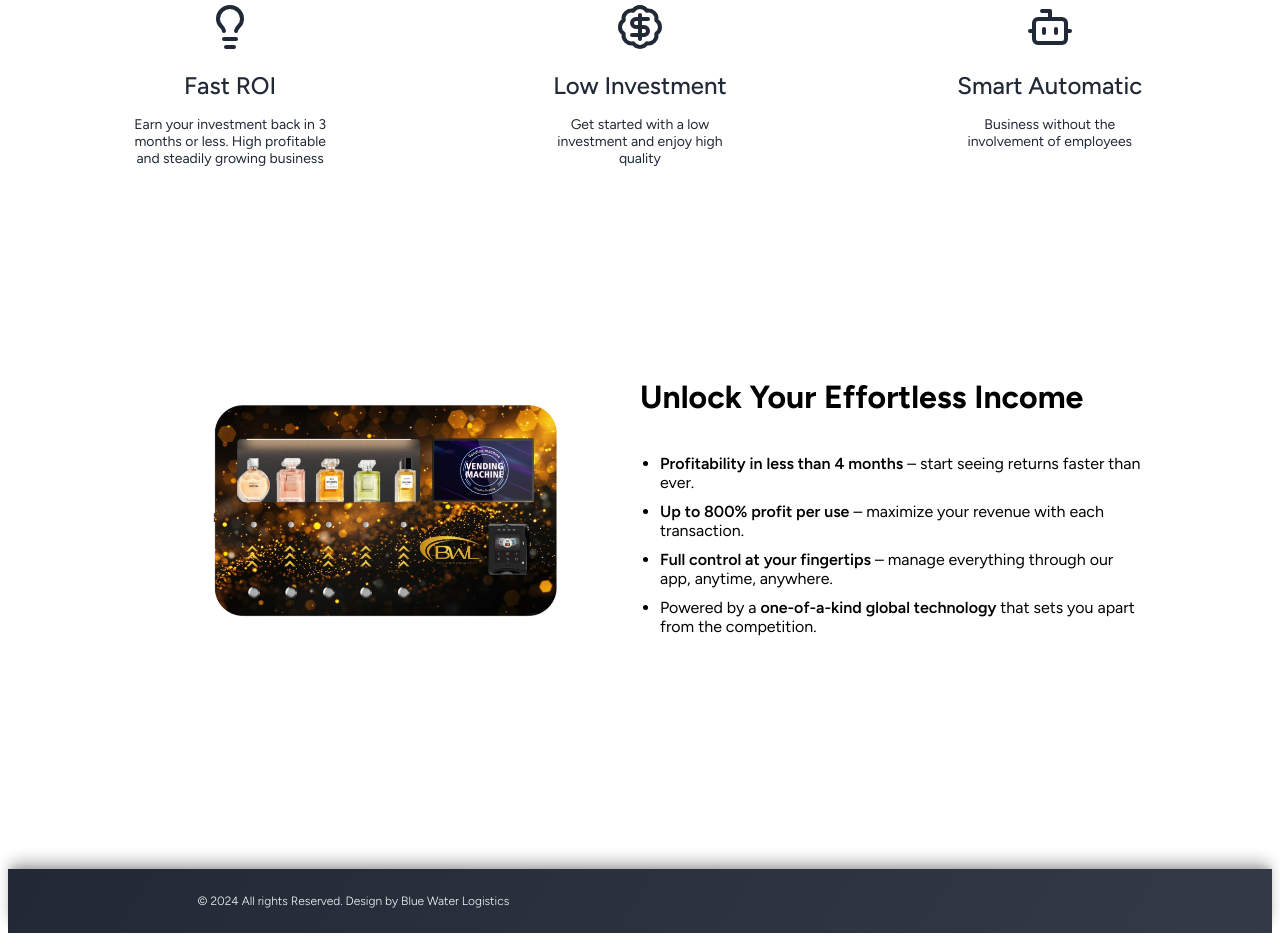
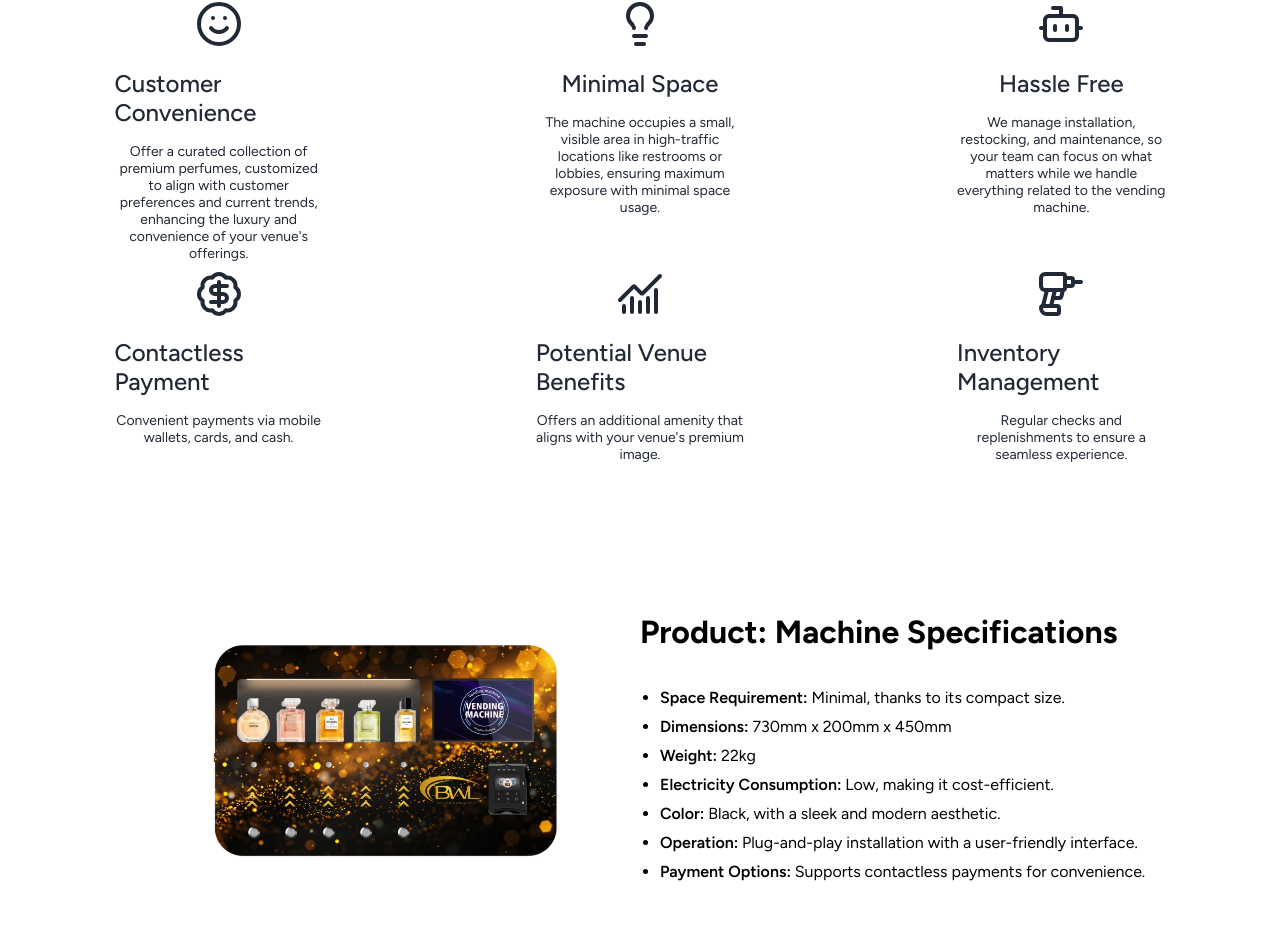
Before and after one commit to Syed-Haider-Shah/blue-water-logistics, a React (Vite) app: page / in a window 1280 px wide. Shown: the part 1038-1990 px from the top of the page. Built offline with nearby package versions, Linux system fonts and the light colour scheme.

Commit message:
Section 3 and 4  content modified

```diff
--- a/package.json
+++ b/package.json
@@ -14,6 +14,7 @@
     "prop-types": "^15.8.1",
     "react": "^18.3.1",
     "react-dom": "^18.3.1",
+    "react-flaticons": "^1.1.5",
     "react-router-dom": "^7.0.2"
   },
   "devDependencies": {
--- a/src/Pages/Home/index.css
+++ b/src/Pages/Home/index.css
@@ -21,6 +21,7 @@
   height: 80vh;
   justify-content: center;
   align-items: center;
+  margin: 120px 0;
 }
 
 .section-3 {
--- a/src/Pages/Home/index.jsx
+++ b/src/Pages/Home/index.jsx
@@ -1,5 +1,5 @@
 import { Box } from '../../Components';
-import { Lightbulb, BadgeDollarSign, Bot } from 'lucide-react';
+import { Lightbulb, BadgeDollarSign, Bot, ChartNoAxesCombined, Drill, Smile } from 'lucide-react';
 import "./index.css"
 const Home = () => {
   return (
@@ -8,26 +8,40 @@ const Home = () => {
     <div className='section-2'>
       <h1 className='heading'>Why Perfume Vending Machines?</h1>
       <div className='boxes'>
-        <Box heading='Fast ROI' text='Earn your investment back in 3 months or less. High profitable and steadily growing business'>
+        <Box heading='Customer Convenience' text='Offer a curated collection of premium perfumes, customized to align with customer preferences and current trends, enhancing the luxury and convenience of your venue&apos;s offerings.'>
+        <Smile size={48} />
+          </Box>
+        <Box heading='Minimal Space' text='The machine occupies a small, visible area in high-traffic locations like restrooms or lobbies, ensuring maximum exposure with minimal space usage.'>
           <Lightbulb size={48}/>
+        </Box>
+        <Box heading='Hassle Free' text='We manage installation, restocking, and maintenance, so your team can focus on what matters while we handle everything related to the vending machine.'>
+          <Bot size={48}/>
+        </Box>
+      </div>
+      <div className='boxes'>
+        <Box heading='Contactless Payment' text='Convenient payments via mobile wallets, cards, and cash.'>
+          <BadgeDollarSign size={48}/>
           </Box>
-        <Box heading='Low Investment' text='Get started with a low investment and enjoy high quality'>
-          <BadgeDollarSign size={48}/>
+        <Box heading='Potential Venue Benefits' text='Offers an additional amenity that aligns with your venue&apos;s premium image.'>
+          <ChartNoAxesCombined size={48}/>
         </Box>
-        <Box heading='Smart Automatic' text='Business without the involvement of employees'>
-          <Bot size={48}/>
+        <Box heading='Inventory Management' text='Regular checks and replenishments to ensure a seamless experience.'>
+          <Drill size={48}/>
         </Box>
       </div>
     </div>
     <div className='section-3'>
       <div className='left-3'><img className="scaled-image-3"src="Vending.jpeg"/></div>
       <div className='right-3'>
-        <h1 className='heading-3'>Unlock Your Effortless Income</h1>
+        <h1 className='heading-3'>Product: Machine Specifications</h1>
         <ul className='all-dot-points'>
-          <li className='dot-point'><p1 className="bold">Profitability in less than 4 months</p1> – start seeing returns faster than ever.</li>
-          <li className='dot-point'><p1 className="bold">Up to 800% profit per use</p1> – maximize your revenue with each transaction.</li>
-          <li className='dot-point'><p1 className="bold">Full control at your fingertips</p1> – manage everything through our app, anytime, anywhere.</li>
-          <li className='dot-point'>Powered by a <p1 className="bold">one-of-a-kind global technology</p1> that sets you apart from the competition.</li>
+          <li className='dot-point'><p1 className="bold">Space Requirement: </p1>Minimal, thanks to its compact size.</li>
+          <li className='dot-point'><p1 className="bold">Dimensions: </p1>730mm x 200mm x 450mm</li>
+          <li className='dot-point'><p1 className="bold">Weight: </p1>22kg</li>
+          <li className='dot-point'><p1 className="bold">Electricity Consumption: </p1>Low, making it cost-efficient.</li>
+          <li className='dot-point'><p1 className="bold">Color:  </p1>Black, with a sleek and modern aesthetic.</li>
+          <li className='dot-point'><p1 className="bold">Operation: </p1>Plug-and-play installation with a user-friendly interface.</li>
+          <li className='dot-point'><p1 className="bold">Payment Options:  </p1>Supports contactless payments for convenience.</li>
         </ul>
       </div>
     </div>
```
Also changed, not shown: 1 other file (tests, documents, lock files or other folders).
